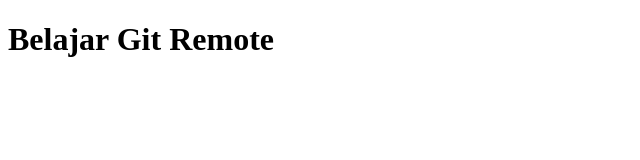
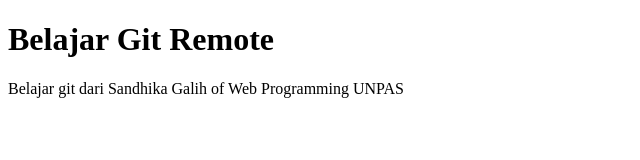
Before and after one commit to iamit-cmt/bebas, a plain HTML site: page index.html in a window 1280 px wide. Shown: the whole page, without its empty margins (0-640 px from the left). Drawn offline with Linux system fonts and the light colour scheme.

Commit message:
Menambahkan paragraf

```diff
--- a/index.html
+++ b/index.html
@@ -8,5 +8,6 @@
 </head>
 <body>
     <h1>Belajar Git Remote</h1>
+    <p>Belajar git dari Sandhika Galih of Web Programming UNPAS</p>
 </body>
 </html>
```
